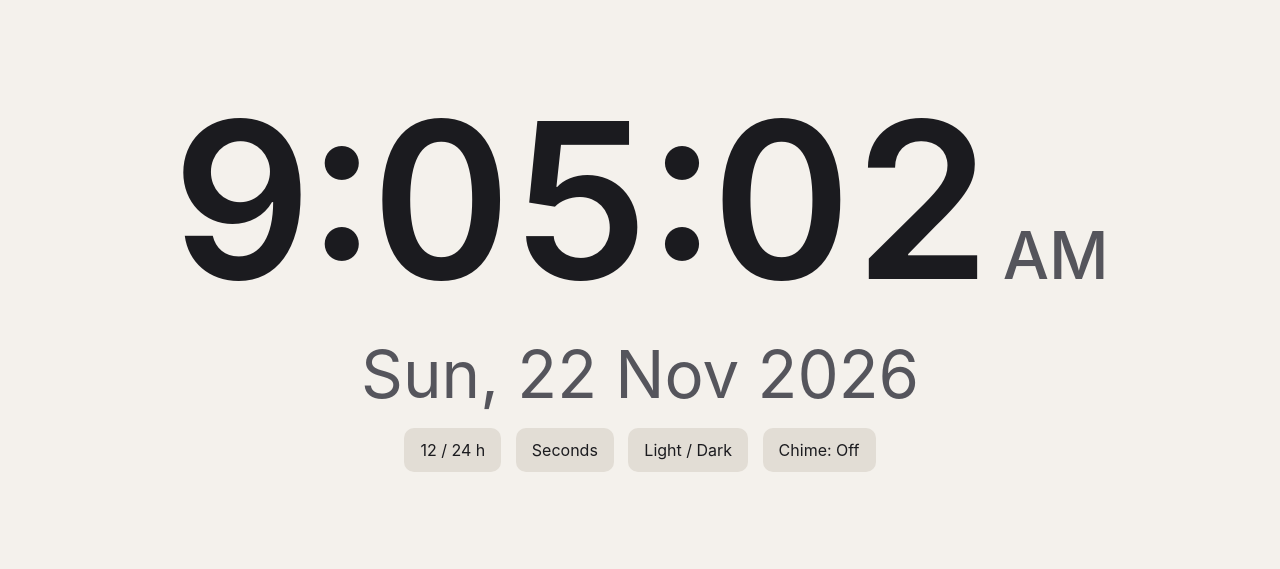
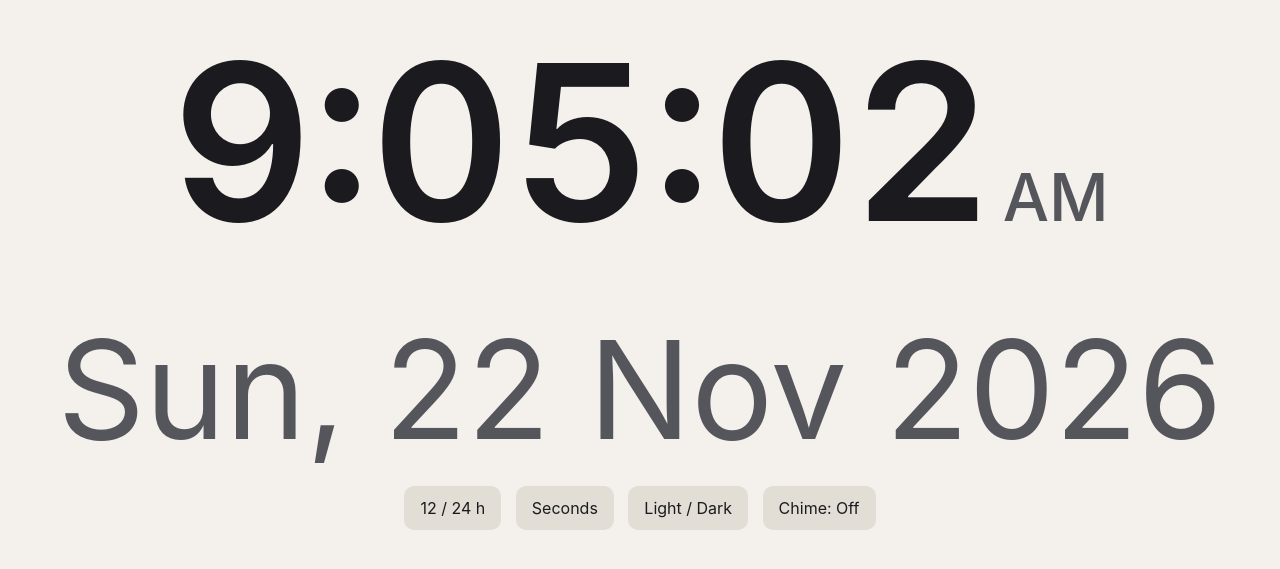
Before and after one commit to Myclock26/bigclock, a plain HTML site: page index.html in a window 1280 px wide. Shown: the part 109-678 px from the top of the page. Drawn offline with Linux system fonts and the light colour scheme.

Commit message:
Date font at 70% of clock font.

```diff
--- a/index.html
+++ b/index.html
@@ -214,11 +214,11 @@ body {
     var maxH = window.innerHeight * 0.55;
     if (size > maxH) { size = maxH; }
     elTime.style.fontSize = size + "px";
-    // Fit the date to the width of the clock digits (one line)
+    // Date size = 70% of the clock font size, but never wider than the screen
     elDProbe.textContent = "Wed, 30 Sep 2026";
     var dw = elDProbe.offsetWidth || 1;
-    var clockW = w * size / 100;
-    var dsize = Math.min(100 * clockW / dw, size * 0.3);
+    var maxDateW = window.innerWidth * 0.94;
+    var dsize = Math.min(size * 0.7, 100 * maxDateW / dw);
     elDate.style.fontSize = Math.max(14, dsize) + "px";
   }
 
```
